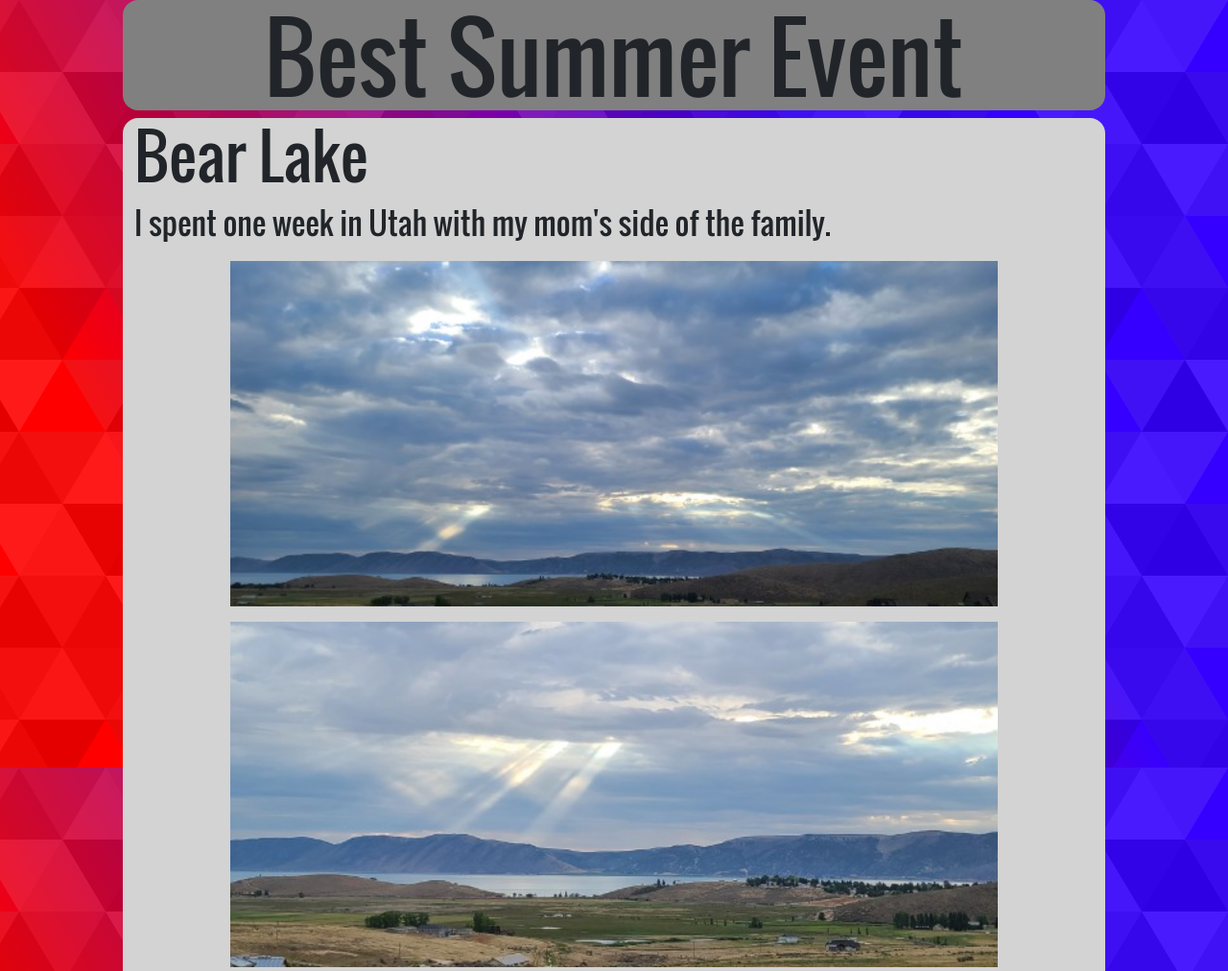
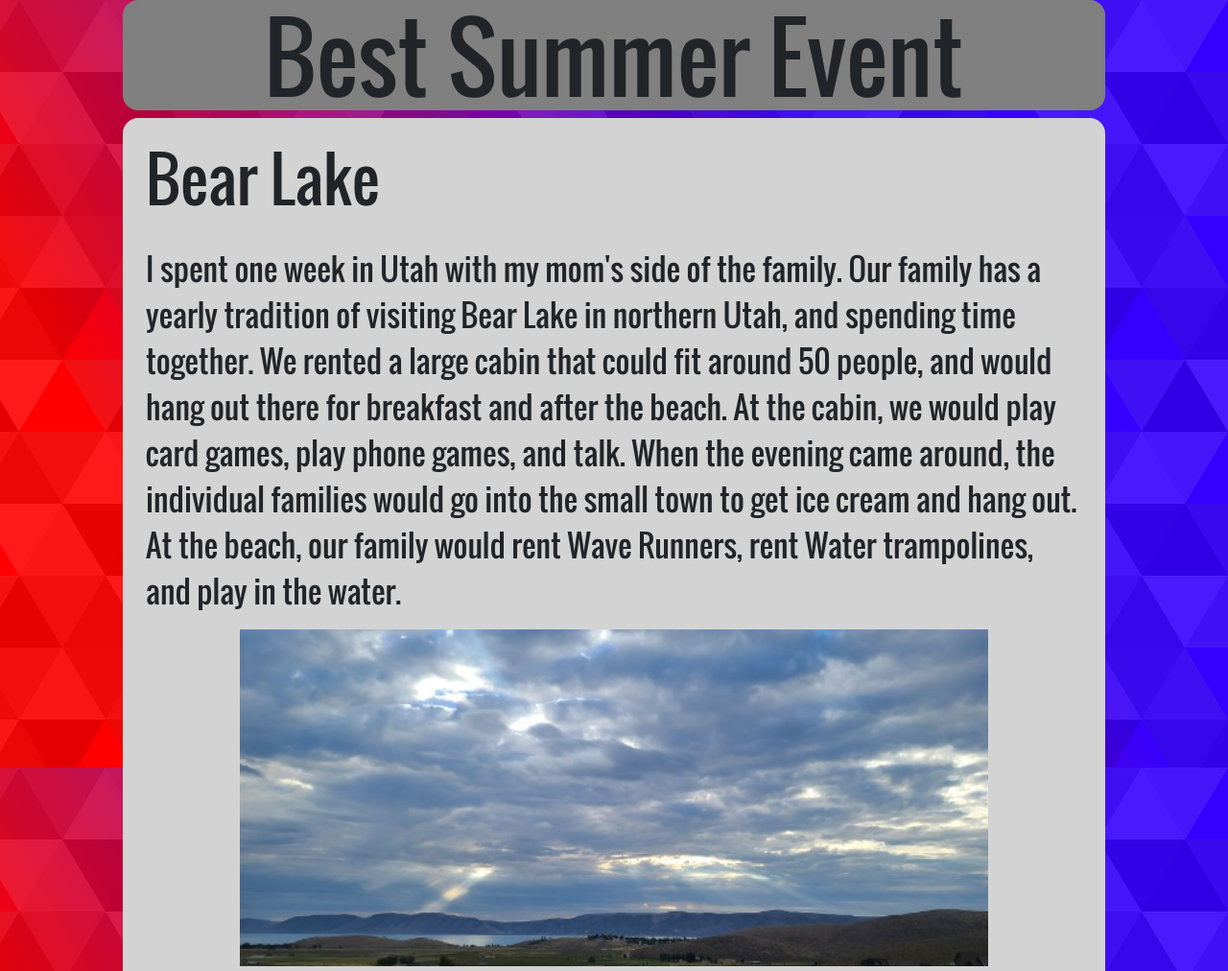
Before and after one commit to Barik-D-Boley/Summer-Event, a plain HTML site: page index.html in a window 1280 px wide. Shown: the top 1012 px of the page at 96% size. Drawn offline with nearby package versions, Linux system fonts and the light colour scheme.

Commit message:
Final Product
Added text content

```diff
--- a/index.html
+++ b/index.html
@@ -16,9 +16,9 @@
     <div class="container-fluid justify-content-center" id="top">
         <h1>Best Summer Event</h1>
     </div>
-    <div class="container-fluid" id="content">
-        <h2>Bear Lake</h2>
-        <p>I spent one week in Utah with my mom's side of the family.</p>
+    <div class="container-fluid p-4" id="content">
+        <h2>Bear Lake</h2><br>
+        <p>I spent one week in Utah with my mom's side of the family. Our family has a yearly tradition of visiting Bear Lake in northern Utah, and spending time together. We rented a large cabin that could fit around 50 people, and would hang out there for breakfast and after the beach. At the cabin, we would play card games, play phone games, and talk. When the evening came around, the individual families would go into the small town to get ice cream and hang out. At the beach, our family would rent Wave Runners, rent Water trampolines, and play in the water.</p>
         <img src="images/Bear Lake Clouds 1.jpeg">
         <img src="images/Bear Lake Clouds 2.jpeg">
         <img src="images/Bear Lake Hole.jpeg">
```
